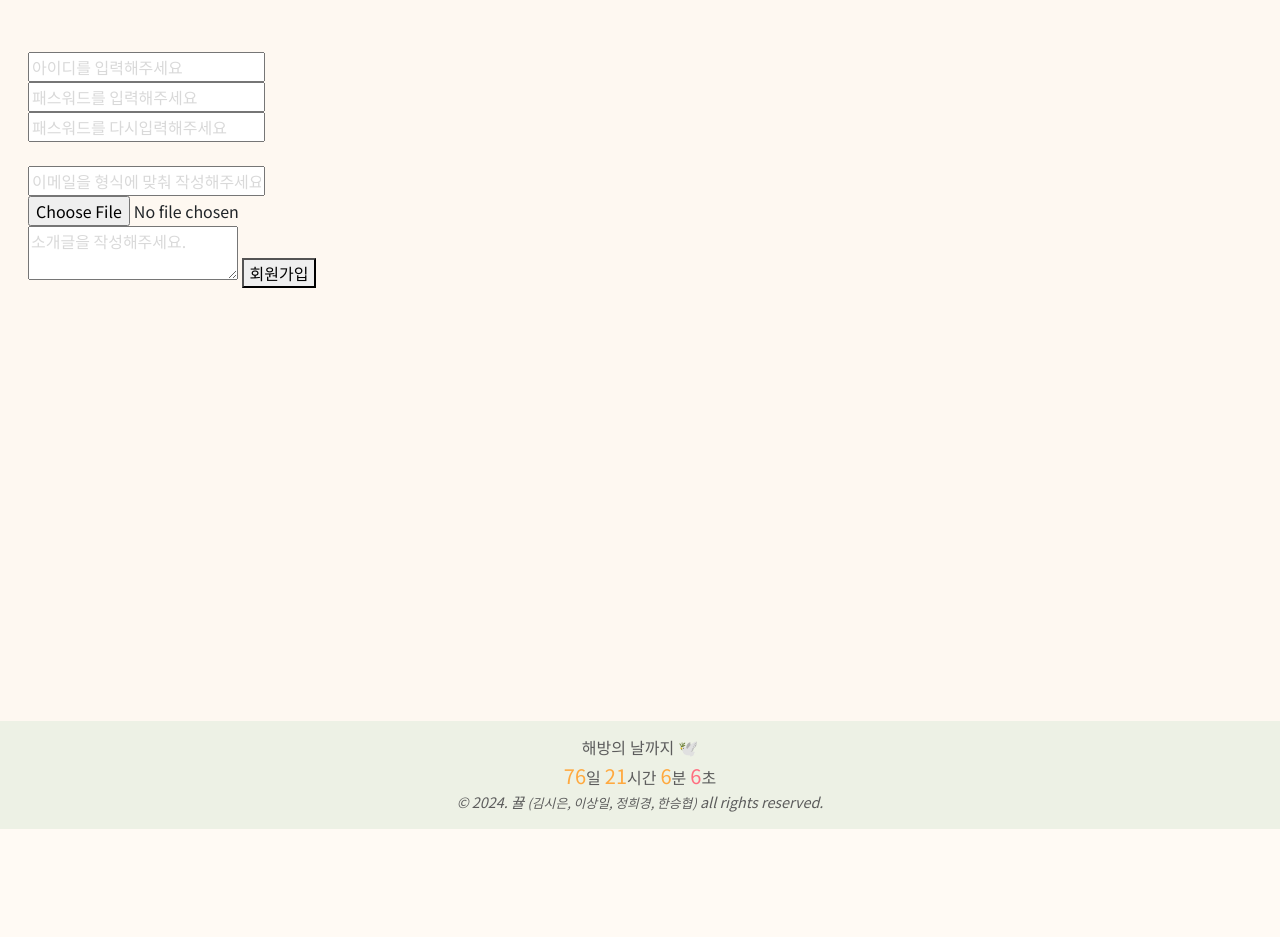
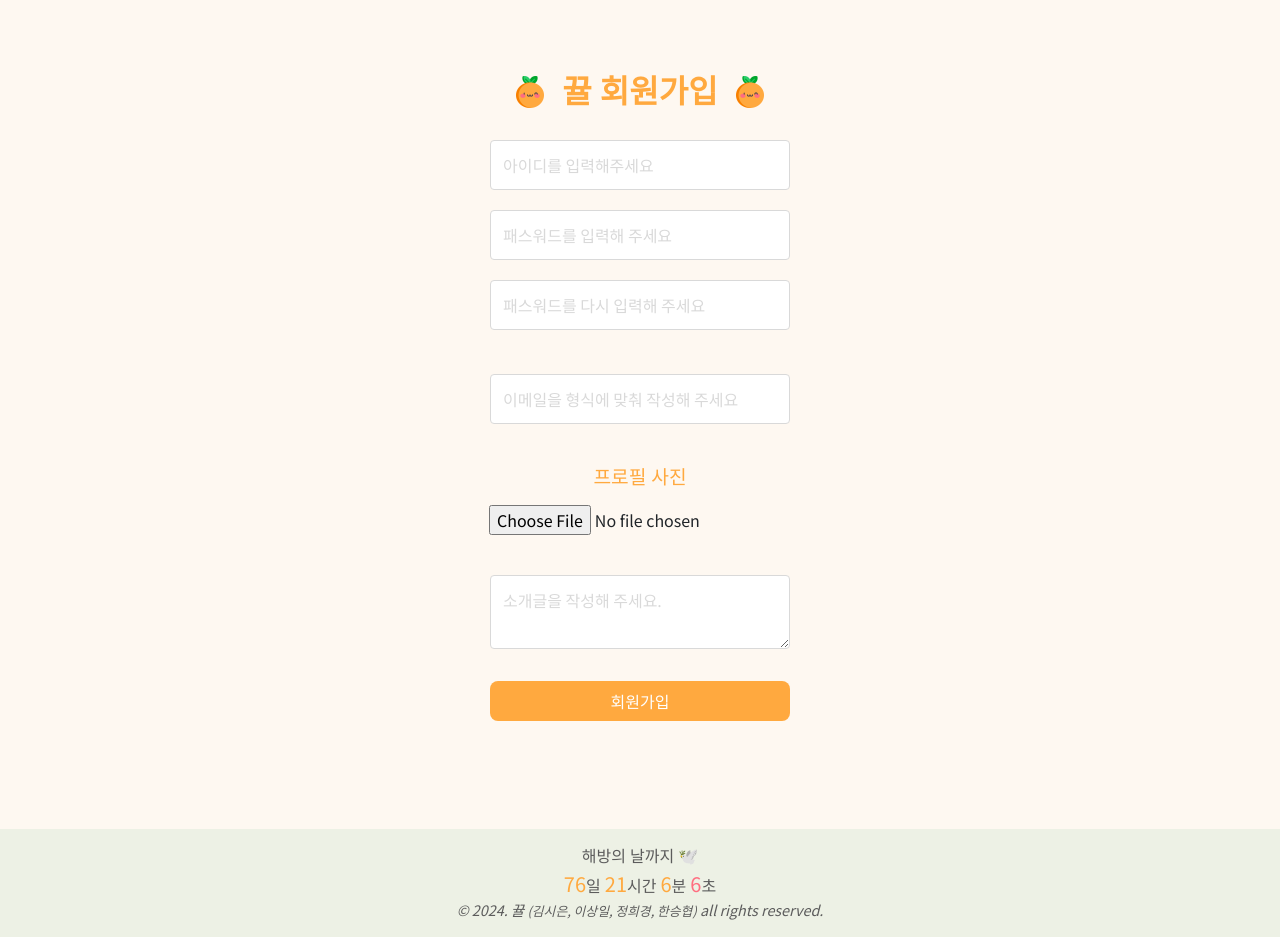
Before and after one commit to sieuno3o/kkyulboard, a Flask app: page /acc/signup in a window 1280 px wide. Shown: the part 70-1007 px from the top of the page. Before the commit the page ends 899 px from the top, so only its background shows below. Run offline with Flask 3, Linux system fonts and the light colour scheme; some libraries are stand-ins or nearby versions; some web fonts are replaced.

Commit message:
style : 스타일 수정

```diff
--- a/templates/acc/signup.html
+++ b/templates/acc/signup.html
@@ -4,20 +4,77 @@
 
 {% endblock %}
 {% block content %}
-    <form id="signupForm" method="post" enctype="multipart/form-data">
+<style scoped>
+    .signup-center {
+        display: flex;
+        justify-content: center;
+        align-items: center;
+    }
+
+    #signupForm {
+        flex-direction: column;
+    }
+
+    .customInput {
+        width: 300px;
+        margin-top: -20px;
+    }
+
+    .file-input-container {
+        display: flex;
+        justify-content: center;
+        align-items: center;
+    }
+
+    #imagePreview {
+        width: 100px;
+        height: 100px;
+        margin-left: -100px;
+        display: none;
+    }
+
+    .file-input-text {
+        font-family: 'EF_jejudoldam';
+        font-size: larger;
+    }
+
+    .profile-text {
+        display: flex;
+        justify-content: center;
+        align-items: center;
+        flex-direction: column;
+        font-family: 'EF_jejudoldam';
+        font-size: larger;
+        margin-bottom: 12px;
+    }
+</style>
+
+<div class="signup-center customLogo loginLogoBox textOrange">
+    <img class="navbarLogo marginRight16" src="/static/kkyul.png" alt="🍊">
+    <span style="font-family: 'EF_jejudoldam'">뀰 회원가입</span>
+    <img class="navbarLogo marginLeft16" src="/static/kkyul.png" alt="🍊">
+</div>
+<form id="signupForm" class="signup-center" method="post" enctype="multipart/form-data">
     <span class="regNameState"></span><br>
-        <input type="text" name="regName" placeholder="아이디를 입력해주세요"><br>
-        <input type="password" name="regPass" placeholder="패스워드를 입력해주세요"><br>
-        <input type="password" name="chkPass" placeholder="패스워드를 다시입력해주세요"><br>
+    <input type="text" class="customInput" name="regName" placeholder="아이디를 입력해주세요"><br>
+    <input type="password" class="customInput" name="regPass" placeholder="패스워드를 입력해 주세요"><br>
+    <input type="password" class="customInput" name="chkPass" placeholder="패스워드를 다시 입력해 주세요"><br>
     <span class="regMailState"></span><br>
-        <input type="email" name="regMail" placeholder="이메일을 형식에 맞춰 작성해주세요"><br>
-        <input type="file" name="regPic"><br>
-        <textarea name="regCom" placeholder="소개글을 작성해주세요."></textarea>
-        <button type="button" onclick="signupCheck()">회원가입</button>
+    <input type="email" name="regMail" class="customInput" placeholder="이메일을 형식에 맞춰 작성해 주세요"><br>
+    <div class="file-input-container">
+        <div style="display: flex; flex-direction: column; justify-content: center; align-items: center;">
+            <span class="profile-text textOrange">프로필 사진</span>
+            <div style="display: flex; flex-direction: row;">
+                <input type="file" name="regPic" id="regPic" onchange="previewFile()">
+                <img id="imagePreview">
+            </div>
+        </div>
+    </div>
+    <textarea name="regCom" class="customInput" style="margin-top: 40px;" placeholder="소개글을 작성해 주세요."></textarea>
+    <button type="button" style="width: 300px;" class="button2 marginTop16" onclick="signupCheck()">회원가입</button>
 </form>
 
 <script>
-
     const usernameInput = document.querySelector('input[name="regName"]');
     const usermailInput = document.querySelector('input[name="regMail"]');
     const usernameState = document.querySelector('.regNameState');
@@ -33,7 +90,7 @@
     let usernameBool = false;
     let usermailBool = false;
 
-    usernameInput.addEventListener('keyup', function() {
+    usernameInput.addEventListener('keyup', function () {
         const username = usernameInput.value.trim();
         if (username.length > 4) {
             fetch('/acc/checkNameDup', {
@@ -60,7 +117,7 @@
         }
     });
 
-    usermailInput.addEventListener('keyup', function() {
+    usermailInput.addEventListener('keyup', function () {
         const usermail = usermailInput.value.trim();
         if (!isValidEmail(usermail)) {
             usermailState.innerHTML = "유효하지 않은 이메일 형식입니다.";
@@ -89,23 +146,41 @@
         passwordModal.hide();
     });
 
+    function previewFile() {
+            const preview = document.getElementById('imagePreview');
+            const file = document.getElementById('regPic').files[0];
+            const reader = new FileReader();
+
+            reader.onloadend = function () {
+                preview.src = reader.result;
+                preview.style.display = 'block';
+            };
+
+            if (file) {
+                reader.readAsDataURL(file);
+            } else {
+                preview.src = "";
+                preview.style.display = 'none';
+            }
+        }
+
     function signupCheck() {
         const username = usernameInput.value.trim();
         const usermail = usermailInput.value.trim();
         const userpass = userpassInput.value.trim();
         const userchkpass = userchkpassInput.value.trim();
-        if(!usernameBool){
+        if (!usernameBool) {
             alert("입력하신 아이디를 확인해주세요");
-        }else if(userpass != userchkpass){
+        } else if (userpass != userchkpass) {
             alert("패스워드가 서로 일치하지 않습니다.");
-        }else if(!usermailBool){
+        } else if (!usermailBool) {
             alert("입력하신 이메일을 확인해주세요");
-        }else{
+        } else {
             document.getElementById("signupForm").submit();
         }
     }
     // 패스워드 입력란에서 Enter 키 입력 감지
-    document.getElementById('passwordInput').addEventListener('keydown', function(event) {
+    document.getElementById('passwordInput').addEventListener('keydown', function (event) {
         if (event.key === 'Enter') {
             event.preventDefault(); // 기본 동작 방지
             validatePassword(); // 패스워드 확인 함수 호출
@@ -113,8 +188,26 @@
     });
 
     // 확인 버튼 클릭 이벤트 처리
-    document.querySelector('.modal-footer .btn-primary').addEventListener('click', function() {
+    document.querySelector('.modal-footer .btn-primary').addEventListener('click', function () {
         validatePassword(); // 패스워드 확인 함수 호출
     });
+
+        function previewFile() {
+        const preview = document.getElementById('imagePreview'); // 이미지 미리보기 요소
+        const file = document.getElementById('regPic').files[0]; // 선택된 파일
+        const reader = new FileReader();
+
+        reader.onloadend = function () {
+            preview.src = reader.result; // 파일의 내용을 읽은 결과를 이미지 미리보기의 소스로 설정
+            preview.style.display = 'block'; // 이미지 미리보기 표시
+        };
+
+        if (file) {
+            reader.readAsDataURL(file); // 파일을 Data URL 형식으로 읽음
+        } else {
+            preview.src = "";
+            preview.style.display = 'none'; // 파일이 선택되지 않았으면 미리보기 숨김
+        }
+    }
 </script>
 {% endblock %}
```
Also changed, not shown: templates/board/index.html (+11 -0 lines). Lines whose indentation alone changed are shown as unchanged.
